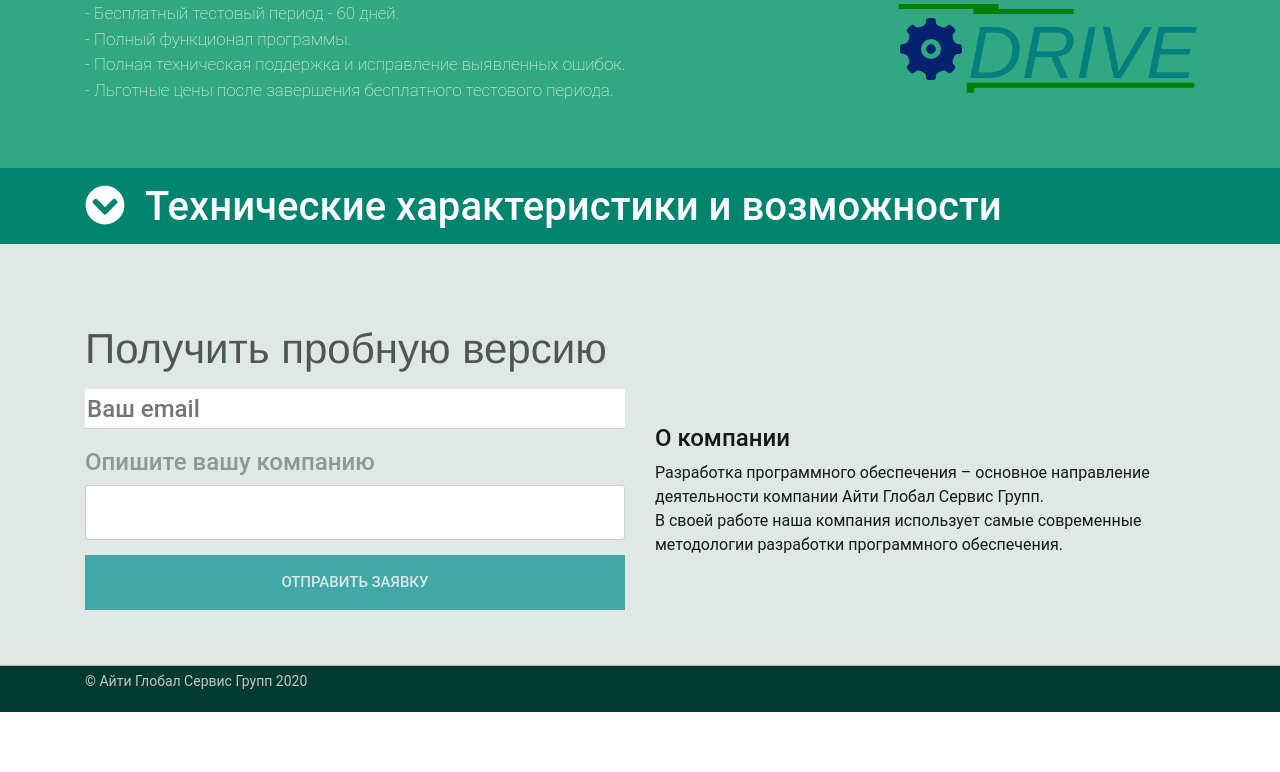
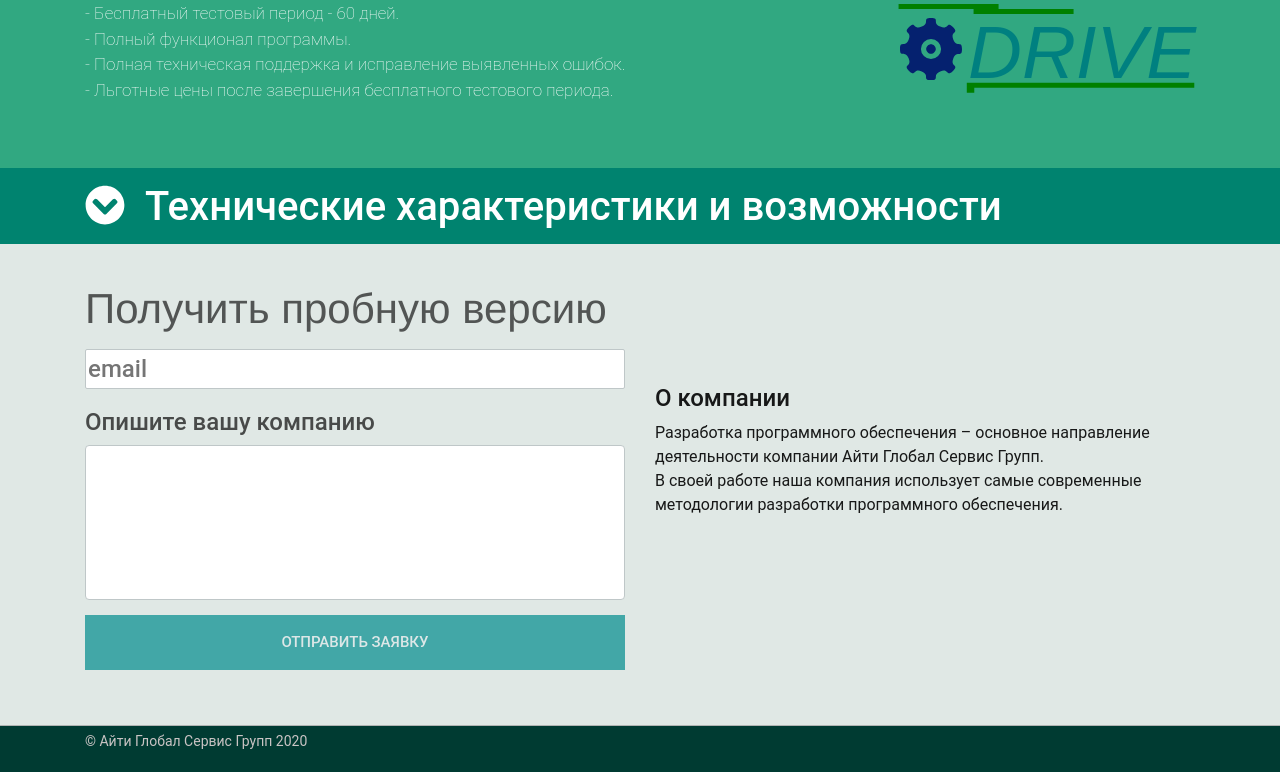
Before and after one commit to Dmitrijg24k/VideoStreamerSite, a Vue app: page / in a window 1280 px wide. Shown: the part 1455-2227 px from the top of the page. Before the commit the page ends 2167 px from the top, so only its background shows below. Built offline with nearby package versions, Linux system fonts and the light colour scheme.

Commit message:
Добавление валидации форм

```diff
--- a/package.json
+++ b/package.json
@@ -14,6 +14,7 @@
     "@fortawesome/free-regular-svg-icons": "^5.13.0",
     "@fortawesome/free-solid-svg-icons": "^5.13.0",
     "@fortawesome/vue-fontawesome": "^0.1.9",
+    "axios": "^0.19.2",
     "bootstrap": "^4.4.1",
     "bootstrap-vue": "^2.13.1",
     "core-js": "^3.6.4",
--- a/src/components/Content.vue
+++ b/src/components/Content.vue
@@ -188,28 +188,24 @@
         <div class="row">
           <div class="col-lg-6">
             <h2>Получить пробную версию</h2>
-            <form action="#" method="get">
-              <!-- <div class="form-item">
-                    <input type="text" name="name" id="name" placeholder="Ваше имя">
-              </div>-->
-              <div class="form-item">
-                <input type="email" name="email" v-model="email" placeholder="Ваш email" />
-              </div>
-              <div class="form-item">
-                <label for="textarea">Опишите вашу компанию</label>
+            <div class="testVersion">
+                <label for="email"><b>{{error}}</b></label>
+                <input type="email" v-model="email" id placeholder="email" required/>
+                <label for="textarea">{{errorMess1}}</label>
                 <textarea
                   id="description"
                   rows="12"
                   max-rows="30"
                   class="textarea"
                   v-model="message"
+                  placeholder=""
+                  minlength="10"
                   required
                 ></textarea>
+
+
+                <button v-on:click="sendMessage('request')">Отправить заявку</button>
             </div>
-              <div class="form-item-button">
-                <input type="button" value="Отправить заявку" v-on:click="sendMessage('request')" />
-              </div>
-            </form>
           </div>
           <div class="col-lg-6">
             <div class="form-info" id="form-info">
@@ -228,10 +224,13 @@
       <form action="/" class="form-container">
         <h2>Обратная связь</h2>
 
-        <label for="msg">
-          <b>Введите ваш email</b>
+        <label for="email">
+          <b>{{error}}</b>
         </label>
-        <input class="chat-mail" type="email" v-model="email" id placeholder="email" />
+        <input class="chat-mail" type="email" v-model="email" id placeholder="email" required/>
+        <label for="textarea">
+          <b>{{errorMess2}}</b>
+        </label>
         <textarea placeholder="Сообщение.." v-model="message" required></textarea>
 
         <button v-on:click="sendMessage('question')" class="btn">Отправить</button>
@@ -249,6 +248,9 @@ export default {
     return {
       dropInfoStatus: false,
       errors: [],
+      error: "",
+      errorMess1: "Опишите вашу компанию",
+      errorMess2: "",
       email: "",
       message: ""
     };
@@ -256,6 +258,7 @@ export default {
   methods: {
     sendMessage: function(request) {
       const params = new URLSearchParams();
+      this.checkForm();
       params.append("email", this.email);
       params.append("message", this.message);
       params.append("request", request);
@@ -270,6 +273,27 @@ export default {
     },
     closeForm: function() {
       document.getElementById("myForm").style.display = "none";
+    },
+    checkForm:function() {
+      if(this.message.length < 10) {
+        this.errorMess1 = 'Опишите вашу компанию более подробно';
+        this.errorMess2 = 'Напишите более длинное сообщение';
+      }
+      else{
+        this.errorMess1 = "";
+        this.errorMess2 = "";
+      }
+      if(!this.validEmail(this.email)) {
+        this.error = "Требуется действительный адрес электронной почты.";
+      } else{
+        this.error = "";
+      }
+      // if(!this.errors.length) return true;
+      // e.preventDefault();
+    },
+    validEmail:function(email) {
+      var re = /^(([^<>()[\]\\.,;:\s@"]+(\.[^<>()[\]\\.,;:\s@"]+)*)|(".+"))@((\[[0-9]{1,3}\.[0-9]{1,3}\.[0-9]{1,3}\.[0-9]{1,3}\])|(([a-zA-Z\-0-9]+\.)+[a-zA-Z]{2,}))$/;
+      return re.test(email);
     }
   }
 };
@@ -474,7 +498,7 @@ export default {
   }
 }
 .conection {
-  padding-top: 80px;
+  padding-top: 40px;
   padding-bottom: 40px;
   border-bottom: 1px solid rgba(153, 153, 153, 0.658);
   background-color: #e0e8e5;
@@ -500,15 +524,14 @@ export default {
     font-weight: 500;
     font-family: EBGaramond, Helvetica, Arial, sans-serif;
   }
-  form {
-    .form-item {
+  .testVersion {
     input {
       display: block;
       height: 40px;
       width: 100%;
-        border: none;
-        border-bottom: 1.3px solid #11111133;
       border-radius: 2px;
+      border: 1px solid #bfc7c8;
+      color: #bfc7c8;
       margin: 15px 0px;
       color: #11111162;
       font-size: 24px;
@@ -520,9 +543,9 @@ export default {
       overflow-wrap: break-word;
       min-height: 55px;
       display: block;
-        height: 55px;
+      height: 155px;
       width: 100%;
-        border: 1.3px solid #11111133;
+      border: 1.3px solid #bfc7c8;
       border-radius: 4px;
       margin-bottom: 15px;
     }
@@ -530,7 +553,7 @@ export default {
       display: block;
       width: 100%;
       margin: 5px 0px;
-        color: #11111162;
+      color: #111111bb;
       font-size: 24px;
       font-weight: 500;
     }
@@ -547,31 +570,29 @@ export default {
         font-weight: 400;
       }
     }
-    }
-    .form-item-checkbox {
-      input {
-        display: inline-block;
-        height: 16px;
-        width: 16px;
-        border-radius: 2px;
-        margin: 10px 0px;
-        color: #11111162;
-        font-size: 24px;
-        font-weight: 500;
-      }
-      label {
-        display: inline-block;
-        width: 80%;
-        margin-left: 15px;
-        color: #11111162;
-        font-size: 16px;
-        font-weight: 800;
-        text-transform: uppercase;
-        font-weight: 500;
-      }
-    }
-    .form-item-button {
-      input {
+    // .form-item-checkbox {
+    //   input {
+    //     display: inline-block;
+    //     height: 16px;
+    //     width: 16px;
+    //     border-radius: 2px;
+    //     margin: 10px 0px;
+    //     color: #11111162;
+    //     font-size: 24px;
+    //     font-weight: 500;
+    //   }
+    //   label {
+    //     display: inline-block;
+    //     width: 80%;
+    //     margin-left: 15px;
+    //     color: #11111162;
+    //     font-size: 16px;
+    //     font-weight: 800;
+    //     text-transform: uppercase;
+    //     font-weight: 500;
+    //   }
+    // }
+    button {
       display: block;
       width: 100%;
       margin: 5px 0px 15px;
@@ -585,11 +606,12 @@ export default {
       font-weight: 500;
       transition: all 0.9s ease-in-out;
     }
-      input:hover {
+    button:hover {
       background-color: #5d8d5d;
       border: 1px solid #5d8d5d;
     }
-    }
+    input:invalid:not(:placeholder-shown), textarea:invalid:not(:placeholder-shown) {border-color: rgb(255, 70, 70);}
+    input:valid:not(:placeholder-shown), textarea:valid:not(:placeholder-shown) {border-color: #31a881;}
   }
 }
 .open-button {
@@ -615,7 +637,7 @@ export default {
   border: 3px solid #f1f1f1;
   border-radius: 5px;
   z-index: 9;
-  color: #101010d8;
+  color: #495057;
   animation: go-top 2s 1 alternate;
   -webkit-animation: go-top 2s 1 alternate;
 }
@@ -648,7 +670,8 @@ export default {
   width: 100%;
   padding: 5px;
   margin: 5px 0px 5px 0px;
-  border: 1px solid #f1f1f1;
+  border: 1px solid #bfc7c8;
+  color: #bfc7c8;
   border-radius: 5px;
   background: #f1f1f1;
   resize: none;
@@ -659,13 +682,15 @@ export default {
   width: 100%;
   padding: 5px;
   margin: 5px 0 22px 0;
-  border: 1px solid #f1f1f1;
+  border: 1px solid #bfc7c8;
+  color: #bfc7c8;
   border-radius: 5px;
   background: #f1f1f1;
   resize: none;
   min-height: 200px;
 }
-
+.form-container input:invalid:not(:placeholder-shown), textarea:invalid:not(:placeholder-shown) {border-color: rgb(255, 70, 70);}
+.form-container input:valid:not(:placeholder-shown), textarea:valid:not(:placeholder-shown) {border-color: #31a881;}
 /* Когда текстовое поле получает фокус, сделайте что-нибудь */
 .form-container textarea:focus {
   background-color: #ddd;
--- a/src/components/Footer.vue
+++ b/src/components/Footer.vue
@@ -3,7 +3,7 @@
         <div class="copy">
             <div class="container">
                 <div class="row">
-                    <div class="col-lg-12">
+                    <div class="col-lg-10">
                         <span class="copyright">&copy; Айти Глобал Сервис Групп 2020</span>
                     </div>
                 </div>
```
Also changed, not shown: 1 other file (tests, documents, lock files or other folders). Lines whose indentation alone changed are shown as unchanged.
